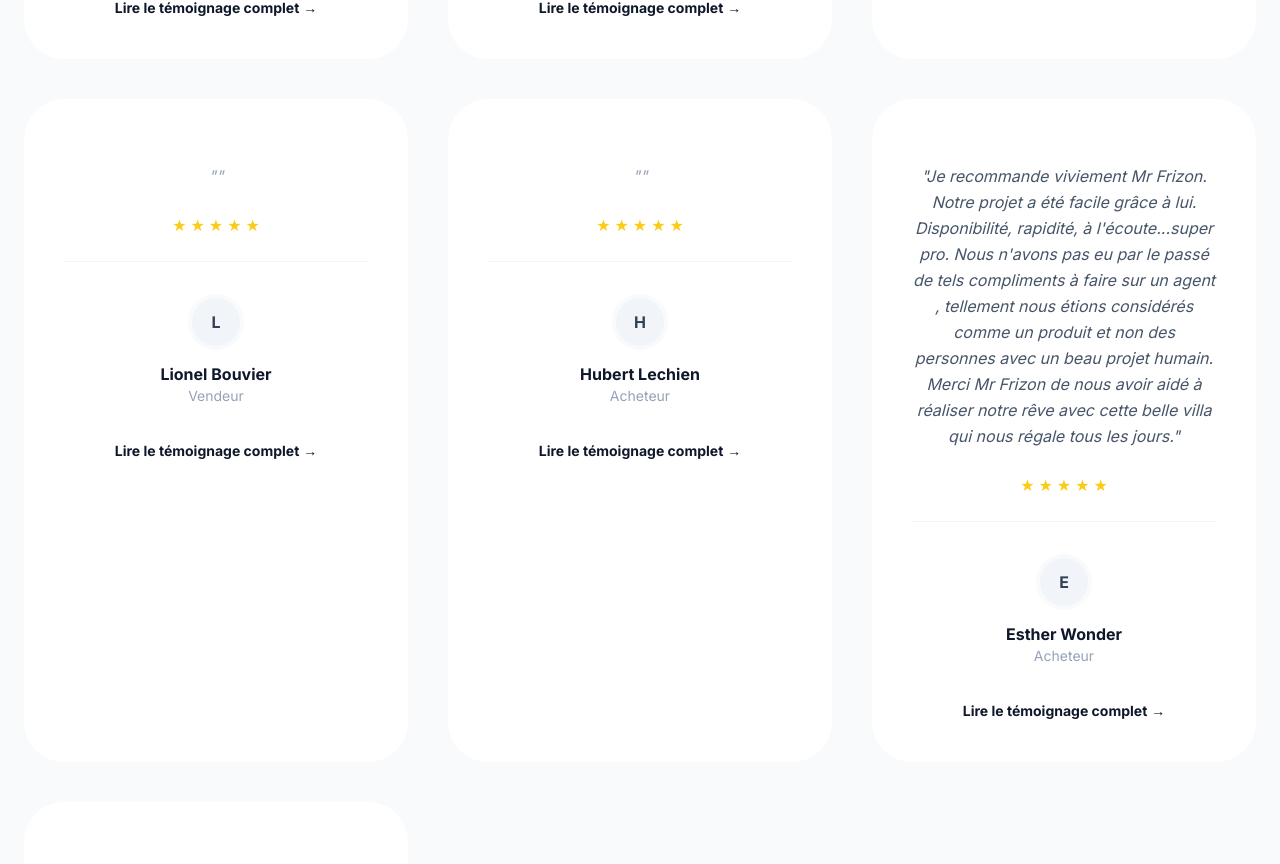
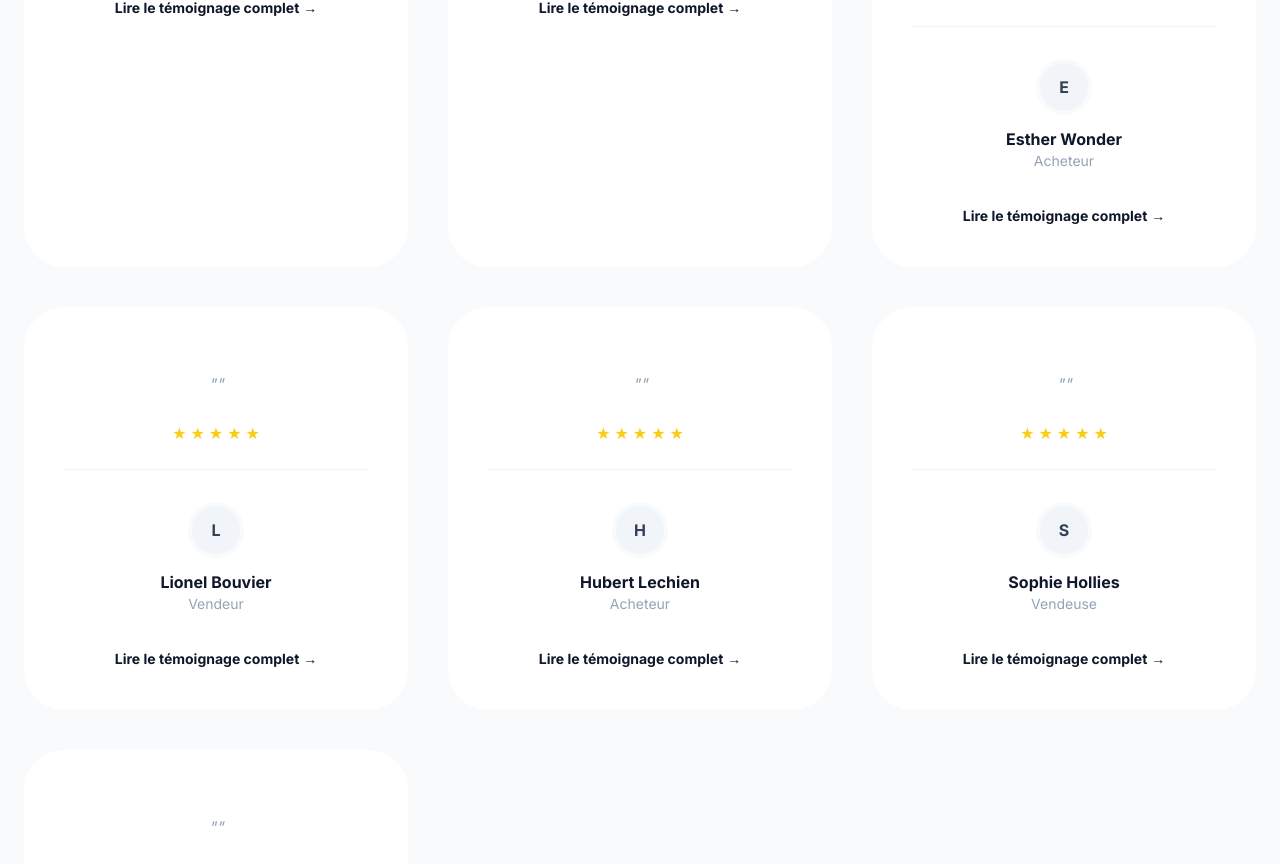
Before and after one commit to agentpro2307-cmd/johnfrizonlagenceimmo, a React (Vite) app: page / in a window 1280 px wide. Shown: the part 4175-5039 px from the top of the page. Built offline with nearby package versions, Linux system fonts and the light colour scheme.

Commit message:
Update Testimonials.tsx

```diff
--- a/Testimonials.tsx
+++ b/Testimonials.tsx
@@ -64,12 +64,12 @@ const TESTIMONIALS: TestimonialUI[] = [
     avatar: "",
     rating: 5,
   },
-  {
-    id: "6",
+    {
+    id: "3",
     companyLogo: "",
-    quote: "",
-    author: "Sophie Hollies",
-    role: "Vendeuse",
+    quote: "Je recommande viviement Mr Frizon. Notre projet a été facile grâce à lui. Disponibilité, rapidité, à l'écoute...super pro. Nous n'avons pas eu par le passé de tels compliments à faire sur un agent , tellement nous étions considérés comme un produit et non des personnes avec un beau projet humain. Merci Mr Frizon de nous avoir aidé à réaliser notre rêve avec cette belle villa qui nous régale tous les jours.",
+    author: "Esther Wonder",
+    role: "Acheteur",
     avatar: "",
     rating: 5,
   },
@@ -92,11 +92,11 @@ const TESTIMONIALS: TestimonialUI[] = [
     rating: 5,
   },
   {
-    id: "3",
+    id: "6",
     companyLogo: "",
-    quote: "Je recommande viviement Mr Frizon. Notre projet a été facile grâce à lui. Disponibilité, rapidité, à l'écoute...super pro. Nous n'avons pas eu par le passé de tels compliments à faire sur un agent , tellement nous étions considérés comme un produit et non des personnes avec un beau projet humain. Merci Mr Frizon de nous avoir aidé à réaliser notre rêve avec cette belle villa qui nous régale tous les jours.",
-    author: "Esther Wonder",
-    role: "Acheteur",
+    quote: "",
+    author: "Sophie Hollies",
+    role: "Vendeuse",
     avatar: "",
     rating: 5,
   },
```
